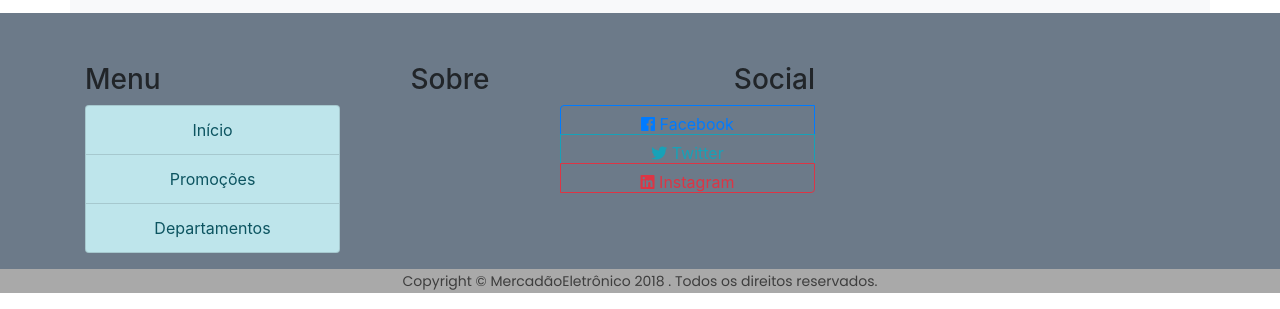
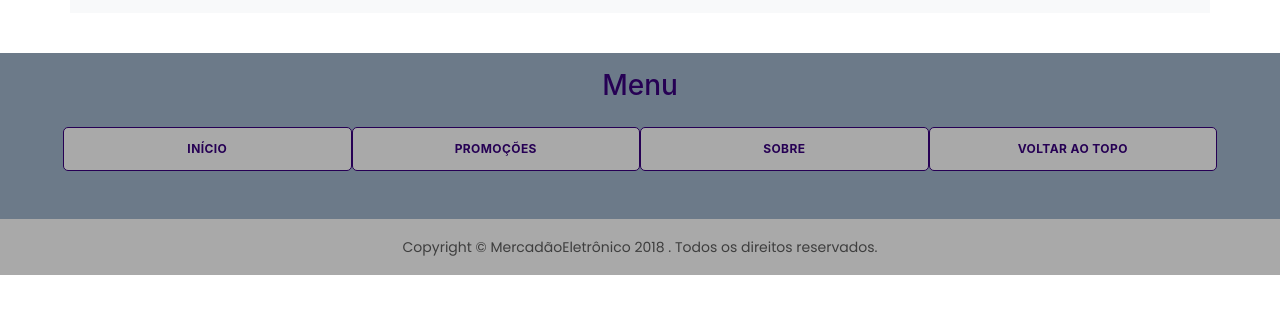
Before and after one commit to MarlosAugusto/TrabalhoWEB1, a website: page _html/cereais.html in a window 1280 px wide. Shown: the part 1706-2015 px from the top of the page. After the commit the page ends 1981 px from the top, so only its background shows below. Drawn offline with nearby package versions, Linux system fonts and the light colour scheme.

Commit message:
+rodapé finalizado + criação nova cor/tema

```diff
--- a/_html/cereais.html
+++ b/_html/cereais.html
@@ -196,52 +196,17 @@
 
 
     <!----------------- rodapé -------------------->
-    <footer class="footer-area">
-        <div class="footer-informacoes">
-            <div class="container">
-                <div class="row">
-                    <div class="col-md-6 col-lg-3">
-                        <div class="footer-widget mt-50">
-                            <h3 class="footer-informacoes-texto text-left">Menu</h3>
-                            <ul>
-                                <div class="list-group text-center">
-                                    <a href="#" class="list-group-item list-group-item-action list-group-item-info">Início</a>
-                                    <a href="#" class="list-group-item list-group-item-action list-group-item-info">Promoções</a>
-                                    <a href="#" class="list-group-item list-group-item-action list-group-item-info">Departamentos</a>
-                                </div>
-                            </ul>
-                        </div>
-                    </div>
-                    <div class="col-md-6 col-lg-2">
-                        <div class="footer-widget mt-50">
-                            <h3 class="footer-informacoes-texto text-center">Sobre</h3>
-                            <div class="widget-content">
-                                <ul>
-
-                                </ul>
-                            </div>
-                        </div>
-                    </div>
-                    <div class="col-md-6 col-lg-3">
-                        <div class="footer-widget mt-50">
-                            <h3 class="footer-informacoes-texto text-right">Social</h3>
-                            <ul>
-                                <div class="footer-informacoes-texto text-right btn-group-vertical btn-block btn-group" role="group">
-                                    <div class="btn-group-vertical btn-block btn-group " role="group">
-                                        <a class="btn btn-outline-primary" href="#"><i class="fab fa-facebook"></i> Facebook</a>
-                                        <a class="btn btn-outline-info" href="#"><i class="fab fa-twitter"></i> Twitter</a>
-                                        <a class="btn btn-outline-danger" href="#"><i class="fab fa-linkedin"></i> Instagram</a>
-                                    </div>
-                                </div>
-                            </ul>
-                        </div>
-                    </div>
-                </div>
-            </div>
+    <footer class="footer-area container-fluid mt-40 text-center">
+        <h3 class="text-purple-dark p-3">Menu</h3>
+        <div class="row mb-5 mx-5">
+            <a href="../index.html" class="button col col-sm-6 col-md-3 text-purple-dark border-purple-dark bg-cinza">Início</a>
+            <a href="promocoes.html" class="button col col-sm-6 col-md-3 text-purple-dark border-purple-dark bg-cinza">Promoções</a>
+            <a href="https://drive.google.com/open?id=125evwppHLRQwuFtCcg-u7-4Abx4TOMqtZDsD8jHYLe4" target="_blank" class="button col col-sm-6 col-md-3 text-purple-dark border-purple-dark bg-cinza">Sobre</a>
+            <a href="#" class="button col col-sm-6 col-md-3 text-purple-dark border-purple-dark bg-cinza">Voltar ao topo</a>
         </div>
-        <div>
-            <div class="footer-direitos text-center">
-                <p class="footer-direitos-texto">Copyright ©  MercadãoEletrônico 2018 . Todos os direitos reservados.</p>
+        <div class="row">
+            <div class="col footer-direitos text-center pt-3">
+                <p>Copyright ©  MercadãoEletrônico 2018 . Todos os direitos reservados.</p>
             </div>
         </div>
     </footer>
```
Also changed, not shown: _html/verduras.html (+10 -45 lines).
